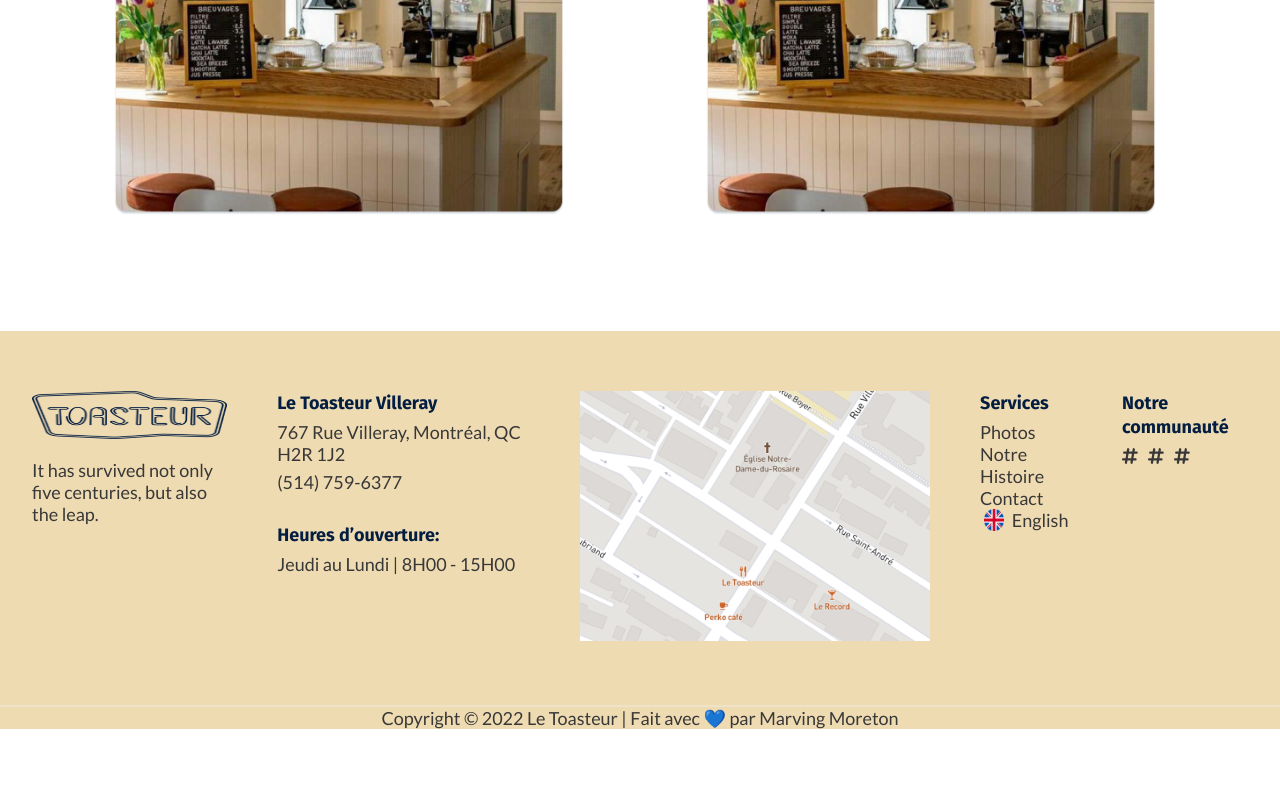
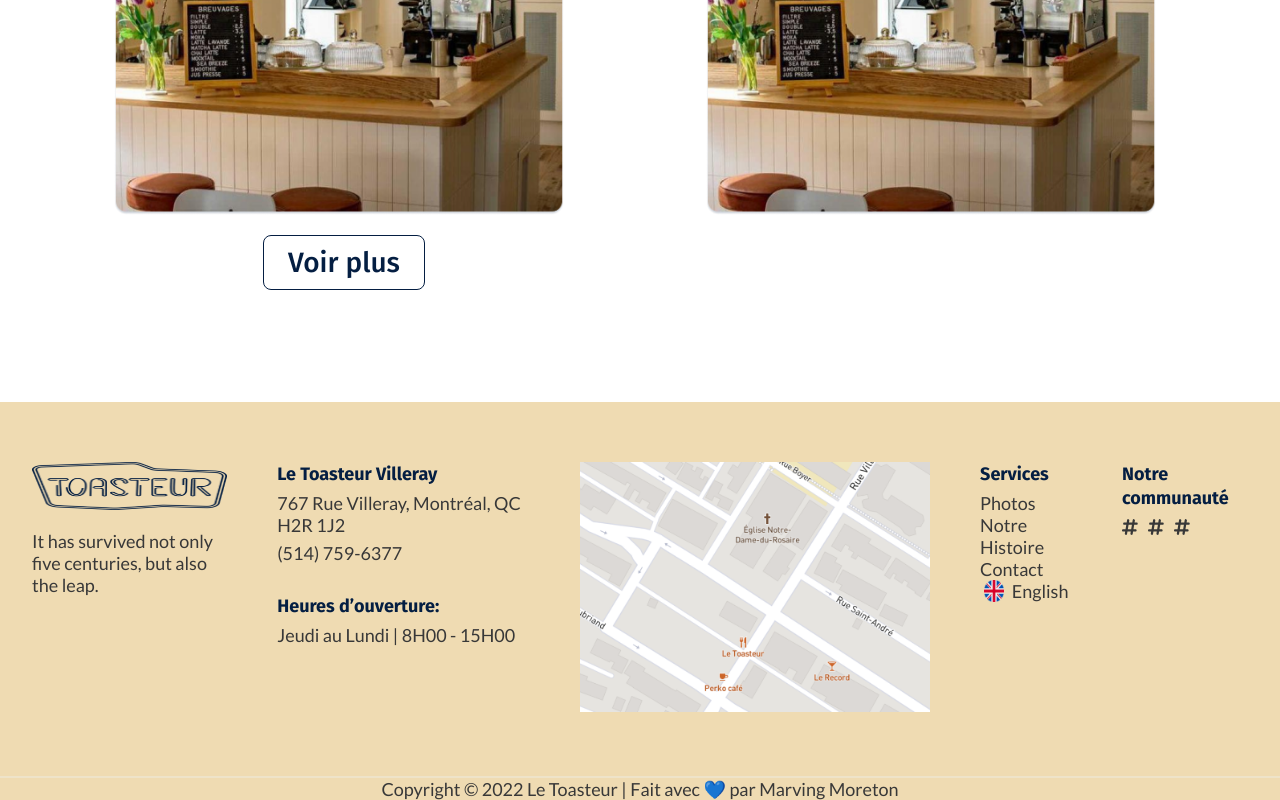
Before and after one commit to MarvingMoreton/le-toasteur-app, a Next.js app: page /gallerie in a window 1280 px wide. Shown: the part 2228-3028 px from the top of the page. Before the commit the page ends 2957 px from the top, so only its background shows below. Built offline with nearby package versions, Linux system fonts and the light colour scheme.

Commit message:
adding button

```diff
--- a/components/ui/Gallery/GalleryList.js
+++ b/components/ui/Gallery/GalleryList.js
@@ -78,6 +78,9 @@
             height={450}
           />
         </figure>
+        <Link href="">
+          <a className="btn-secondary">Voir plus</a>
+        </Link>
       </div>
     </div>
   );
```
